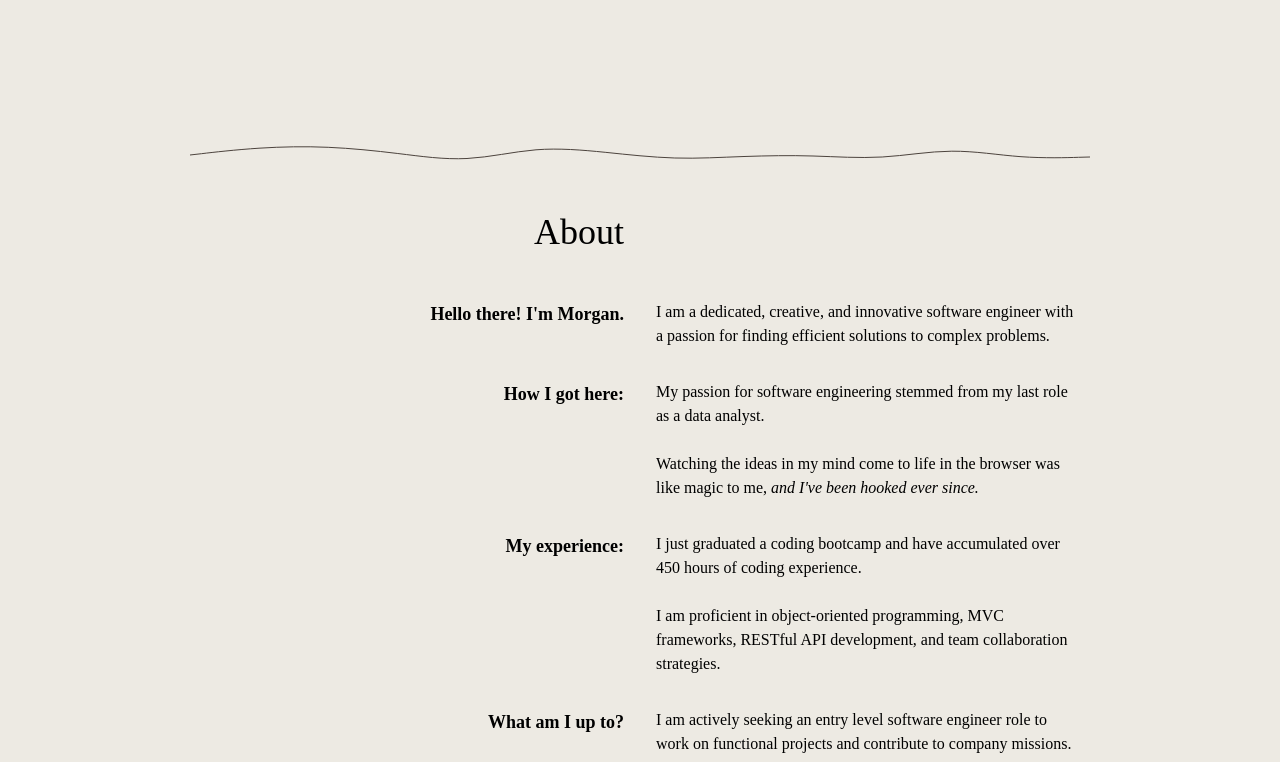
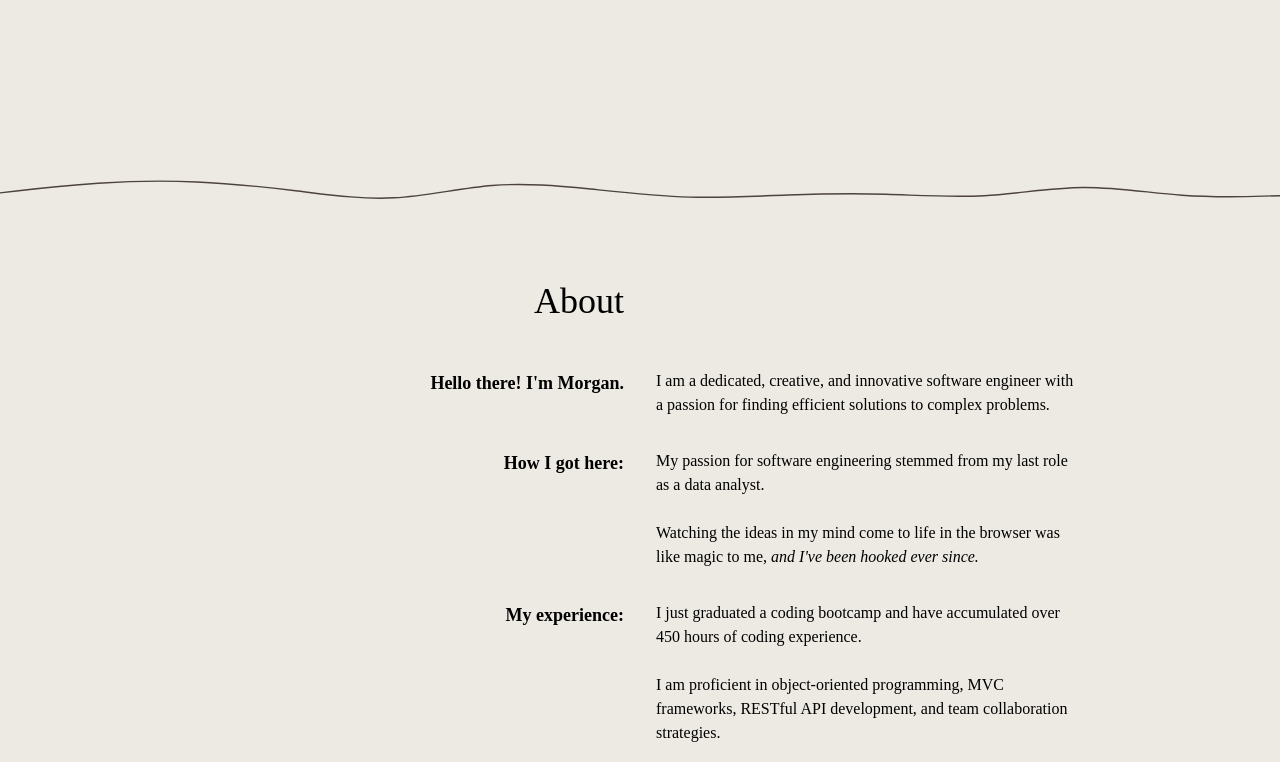
Before and after one commit to mgreen1092/react-portfolio-2023, a React (Create React App) app: page / in a window 1280 px wide. Shown: the part 718-1480 px from the top of the page. Built offline with nearby package versions, Linux system fonts and the light colour scheme.

Commit message:
fixed dividing lines on contact and about section

```diff
--- a/package.json
+++ b/package.json
@@ -7,7 +7,8 @@
     "@testing-library/react": "^13.4.0",
     "@testing-library/user-event": "^13.5.0",
     "aos": "^2.3.4",
-    "flowbite": "^1.6.0",
+    "flowbite": "^1.6.3",
+    "flowbite-react": "^0.3.8",
     "framer-motion": "^8.4.2",
     "react": "^18.2.0",
     "react-dom": "^18.2.0",
--- /dev/null
+++ b/postcss.config.js
@@ -0,0 +1,6 @@
+module.exports = {
+  plugins: {
+    tailwindcss: {},
+    autoprefixer: {},
+  },
+}
--- a/src/components/About/About.jsx
+++ b/src/components/About/About.jsx
@@ -4,14 +4,12 @@ import Wave from '../../assets/Wave.svg';
 
 export default function About () {
     return (
-        <div name='about' className='w-full h-fit background-color'>
+        <div name='about' className='w-full h-fit flex flex-col justify-center items-center py-16 font-mono background-color '>
 
-            <div className='flex flex-col justify-center items-center w-full h-full font-mono dark:bg-slate-800 dark:text-white'>
-
-                {/* wave */}
-                <div>
-                    <img src={Wave} className='w-full py-10' alt='png of wave section divider'></img>
-                </div>
+        {/* wave */}
+            <div className='w-screen mb-16'>
+                <img src={Wave} className='w-full' alt='wave section divider'></img>
+            </div>
 
                 {/* title */}
                 <div className='max-w-[1000px] w-full grid grid-cols-2 gap-8' data-aos='fade-right'>
@@ -73,6 +71,5 @@ export default function About () {
                 </div>
 
             </div>
-        </div>
       )
 }
--- a/src/components/Contact/Contact.jsx
+++ b/src/components/Contact/Contact.jsx
@@ -6,10 +6,10 @@ const Contact = () => {
     const [nav, setNav] = useState(false)
     const handleClick = () => setNav(!nav)
     return (
-        <div name='contact' className='w-full h-fit flex flex-col justify-center items-center py-16 font-mono background-color dark:bg-slate-800 dark:text-white'>
+        <div name='contact' className='w-full h-fit flex flex-col justify-center items-center py-16 font-mono background-color '>
 
             {/* wave */}
-            <div>
+            <div className='w-screen mb-16'>
                 <img src={Wave} className='w-full' alt='wave section divider'></img>
             </div>
 
```
Also changed, not shown: 1 other file (tests, documents, lock files or other folders).
